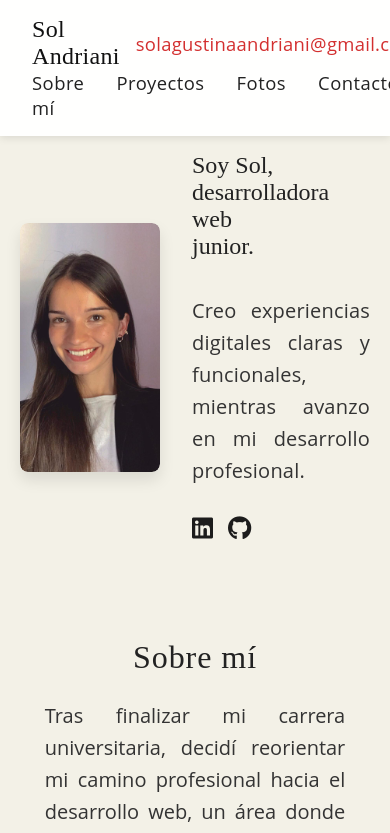
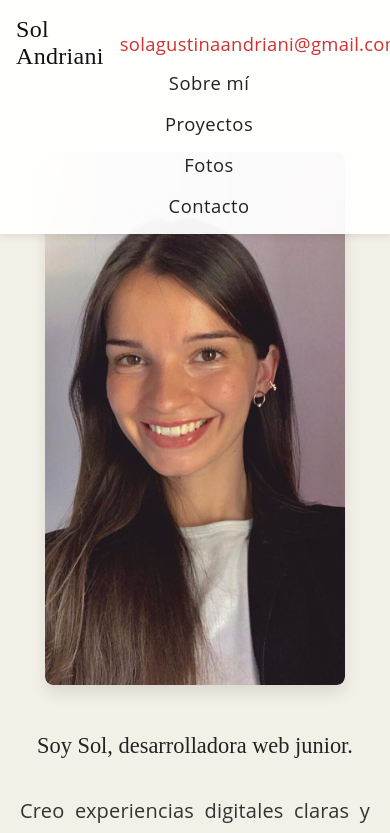
Before and after one commit to SolAndriani/portafolio-sol-andriani, a React (Create React App) app: page / in a window 390 px wide. Shown: the top 833 px of the page. Built offline with nearby package versions, Linux system fonts and the light colour scheme.

Commit message:
Mejoras de diseño responsivo para móviles

```diff
--- a/public/index.html
+++ b/public/index.html
@@ -5,13 +5,26 @@
     <meta name="viewport" content="width=device-width, initial-scale=1" />
     <title>Sol Andriani</title>
 
+    <!-- Ícono en la pestaña -->
+    <link rel="icon" href="%PUBLIC_URL%/favicon.ico" />
+
+    <!-- Estilos externos (Font Awesome) -->
     <link
       rel="stylesheet"
       href="https://cdnjs.cloudflare.com/ajax/libs/font-awesome/5.15.4/css/all.min.css"
     />
-  <link rel="icon" href="%PUBLIC_URL%/favicon.ico" />
 
+    <!-- Meta descripción -->
+    <meta name="description" content="Portafolio web de Sol Andriani, desarrolladora web enfocada en frontend y diseño.">
+
+    <!-- Metadatos para redes sociales (Open Graph) -->
+    <meta property="og:title" content="Sol Andriani - Portafolio" />
+    <meta property="og:description" content="Conocé mis proyectos y experiencia en desarrollo web." />
+    <meta property="og:image" content="%PUBLIC_URL%/portafolio.png" />
+    <meta property="og:url" content="https://portafolio-sol-andriani.vercel.app" />
+    <meta property="og:type" content="website" />
   </head>
+
   <body>
     <div id="root"></div>
   </body>
--- a/src/App.css
+++ b/src/App.css
@@ -139,7 +139,7 @@ main.layout-principal {
   gap: 2rem;
   padding-top: 2rem;
   padding-bottom: 3rem;
-  flex-wrap: nowrap; /* evita que se apile */
+  flex-wrap: wrap; /* ✅ permite que se apilen en pantallas chicas */
 }
 
 .foto-lateral {
@@ -391,30 +391,54 @@ html {
   scroll-behavior: smooth;
 }
 
-/* MEDIA QUERIES */
-/* Solo achica foto y texto sin apilar ni mover la foto arriba */
+/* Pantallas medianas (tablets) */
 @media (max-width: 768px) {
+  #presentacion {
+    flex-direction: column;
+    align-items: center;
+    text-align: center;
+  }
+
   .foto-lateral {
-    flex: 0 0 35%;
-    max-width: 35%;
+    flex: 0 0 100%;
+    max-width: 300px;
+    margin-bottom: 1rem;
   }
 
   .presentacion,
   .texto-sobre-mi {
-    max-width: 60%;
-    font-size: 1.8rem;
+    max-width: 100%;
+    font-size: 1.6rem;
+    text-align: center;
+  }
+
+  .subtitulo {
+    text-align: center;
+    margin-left: auto;
+    margin-right: auto;
   }
 }
 
+/* Pantallas pequeñas (celulares) */
 @media (max-width: 480px) {
-  .foto-lateral {
-    flex: 0 0 40%;
-    max-width: 40%;
+  .presentacion,
+  .texto-sobre-mi {
+    font-size: 1.4rem;
   }
 
-  .presentacion,
-  .texto-sobre-mi {
-    max-width: 55%;
-    font-size: 1.5rem;
+  .menu-navegacion {
+    flex-direction: column;
+    gap: 1rem;
+    align-items: center;
+  }
+
+  header.encabezado {
+    flex-direction: column;
+    align-items: center;
+    padding: 1rem;
+  }
+
+  .galeria-fotos {
+    grid-template-columns: repeat(auto-fill, minmax(140px, 1fr));
   }
 }
```
Also changed, not shown: public/portafolio.png (added).
